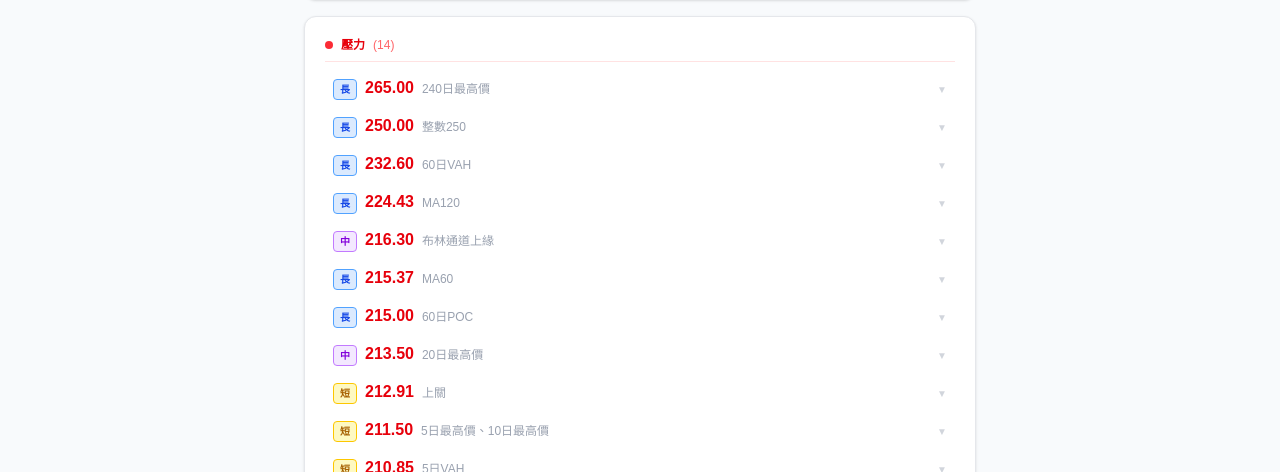
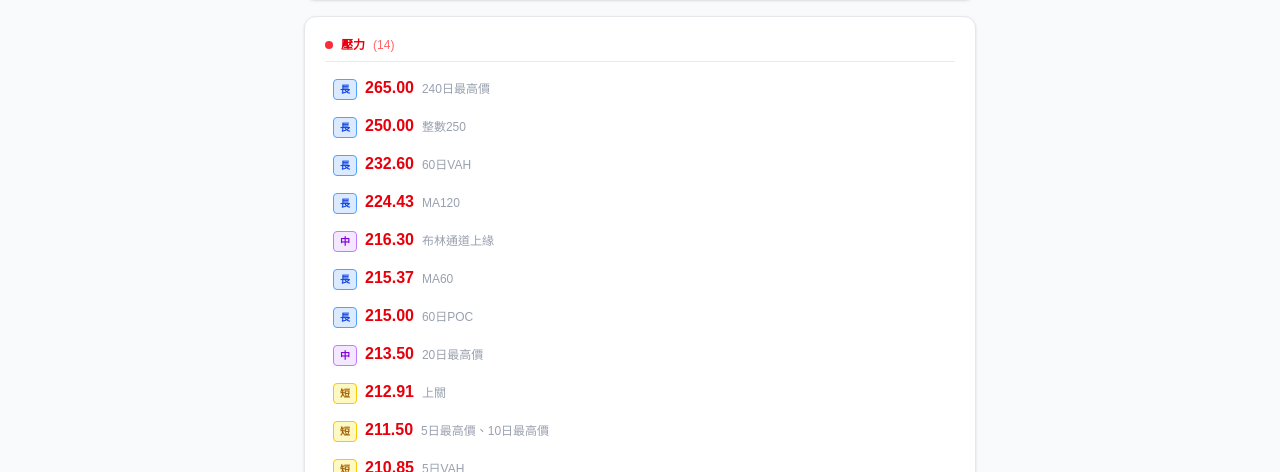
Before and after one commit to iimii329-netizen/support-resistance-analysis, a Next.js app in the folder Web/chart-demo/: page / in a window 1280 px wide. Shown: the part 328-800 px from the top of the page. Built offline with nearby package versions, Linux system fonts and the light colour scheme.

Commit message:
Remove expand/collapse from SR levels rows

```diff
--- a/Web/chart-demo/app/components/SRDataPanel.tsx
+++ b/Web/chart-demo/app/components/SRDataPanel.tsx
@@ -100,8 +100,7 @@ export default function SRDataPanel({ data, srLevelsData }: Props) {
   const [showPeriods, setShowPeriods] = useState<Record<PeriodName, boolean>>({
     short: true, medium: true, long: true,
   });
-  const [aiExpanded,      setAiExpanded]      = useState(false);
-  const [expandedRowKey,  setExpandedRowKey]  = useState<string | null>(null);
+  const [aiExpanded, setAiExpanded] = useState(false);
 
   const currentPrice = data.current_price;
 
@@ -137,21 +136,10 @@ export default function SRDataPanel({ data, srLevelsData }: Props) {
     return [term?.resistance?.ai_sentence, term?.support?.ai_sentence].filter(Boolean).join('　');
   };
 
-  const handleRowClick = (key: string) =>
-    setExpandedRowKey(prev => (prev === key ? null : key));
-
-  const renderRow = (item: DisplayRow, isResistance: boolean) => {
-    const key        = item.price.toFixed(2);
-    const isExpanded = expandedRowKey === key;
-    return (
-      <div key={key}>
+  const renderRow = (item: DisplayRow, isResistance: boolean) => (
     <div
-          className={[
-            'flex flex-wrap items-baseline gap-x-2 gap-y-0.5 px-2 py-1.5 rounded-lg cursor-pointer transition-colors',
-            isResistance ? 'hover:bg-red-50' : 'hover:bg-blue-50',
-            isExpanded   ? (isResistance ? 'bg-red-50' : 'bg-blue-50') : '',
-          ].join(' ')}
-          onClick={() => handleRowClick(key)}
+      key={item.price.toFixed(2)}
+      className="flex flex-wrap items-baseline gap-x-2 gap-y-0.5 px-2 py-1.5 rounded-lg"
     >
       <span className={`text-[10px] font-bold px-1.5 py-0.5 rounded shrink-0 ${PERIOD_BADGE[item.period]}`}>
         {PERIOD_LABEL[item.period]}
@@ -159,29 +147,9 @@ export default function SRDataPanel({ data, srLevelsData }: Props) {
       <span className={`font-bold text-base tabular-nums shrink-0 ${isResistance ? 'text-red-600' : 'text-blue-600'}`}>
         {fmtPrice(item.price)}
       </span>
-          <span className="text-xs text-gray-400 font-medium min-w-0 flex-1">{item.names.join('、')}</span>
-          <span className="text-gray-300 text-[10px] shrink-0">{isExpanded ? '▲' : '▼'}</span>
-        </div>
-
-        {isExpanded && srLevelsData && (
-          <div className="mx-2 mb-2 mt-0.5 space-y-1">
-            {(['short', 'medium', 'long'] as PeriodName[]).map(p => {
-              const text = getAIText(p);
-              if (!text) return null;
-              return (
-                <div
-                  key={p}
-                  className={`text-xs leading-relaxed px-3 py-2 rounded-lg border ${PERIOD_AI_BG[p]} ${PERIOD_AI_TEXT[p]}`}
-                >
-                  <span className="font-bold mr-1.5">{PERIOD_LABEL[p]}</span>{text}
+      <span className="text-xs text-gray-400 font-medium min-w-0">{item.names.join('、')}</span>
     </div>
   );
-            })}
-          </div>
-        )}
-      </div>
-    );
-  };
 
   return (
     <div className="flex-1 flex flex-col overflow-hidden bg-slate-50">
```
Lines whose indentation alone changed are shown as unchanged.
